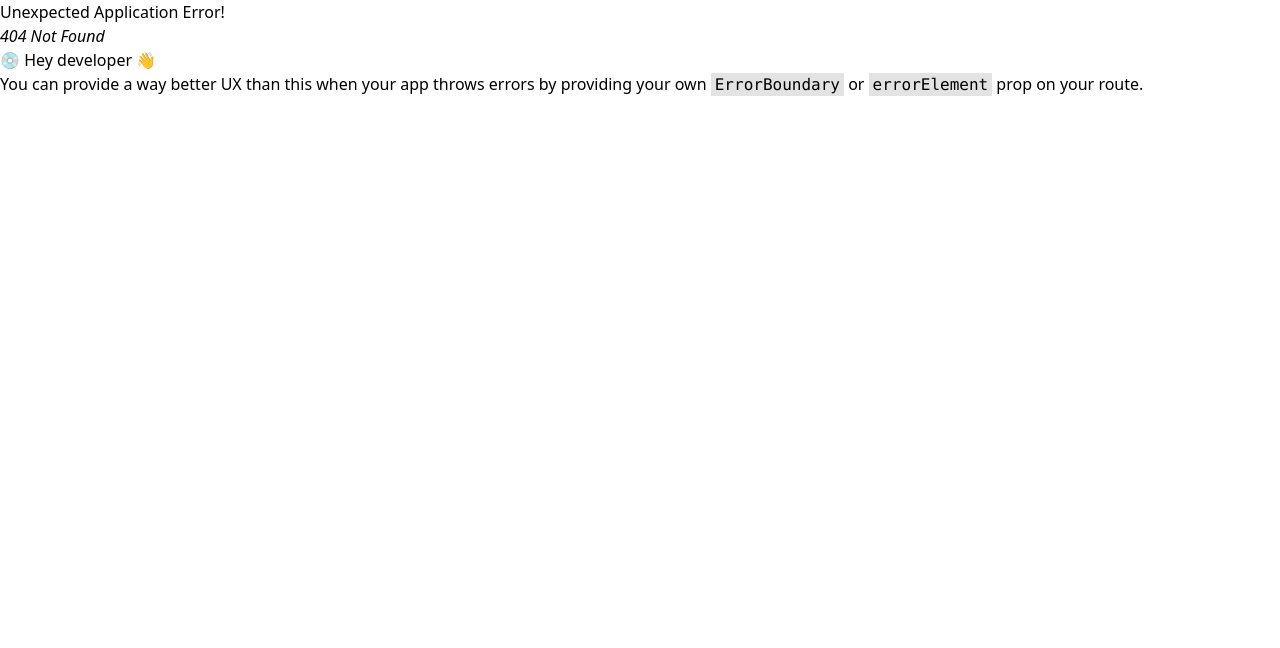
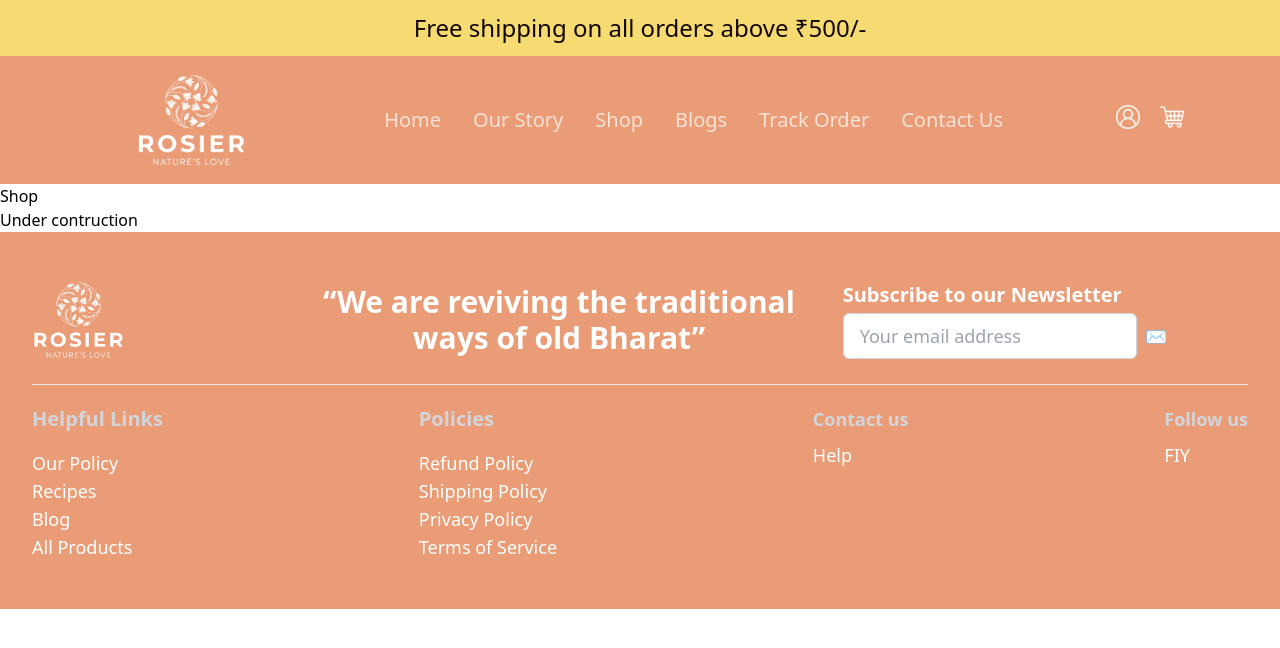
Before and after one commit to deepak-singh-jethi/rousier-food-app, a React (Vite) app: page /shop in a window 1280 px wide. Before the commit this address had no page. Shown: the top 648 px of the page. Built offline with nearby package versions, Linux system fonts and the light colour scheme.

Commit message:
started shop page added shop route

```diff
--- a/src/App.jsx
+++ b/src/App.jsx
@@ -14,6 +14,7 @@
 import ContactUs from "./RouterLayout/ContactUs";
 import Blogs from "./components/Blogs";
 import Recipie from "./components/Recipie";
+import Shop from "./RouterLayout/Shop";
 
 const router = createBrowserRouter(
   createRoutesFromElements(
@@ -29,6 +30,9 @@
       </Route>
       <Route path="ourStory" element={<OurStory />} />
       <Route path="contactUs" element={<ContactUs />} />
+      <Route path="shop">
+        <Route index element={<Shop />} />
+      </Route>
     </Route>
   )
 );
--- /dev/null
+++ b/src/RouterLayout/Shop.jsx
@@ -0,0 +1,12 @@
+import React from "react";
+
+const Shop = () => {
+  return (
+    <div>
+      <h1>Shop</h1>
+      <h1>Under contruction</h1>
+    </div>
+  );
+};
+
+export default Shop;
```
